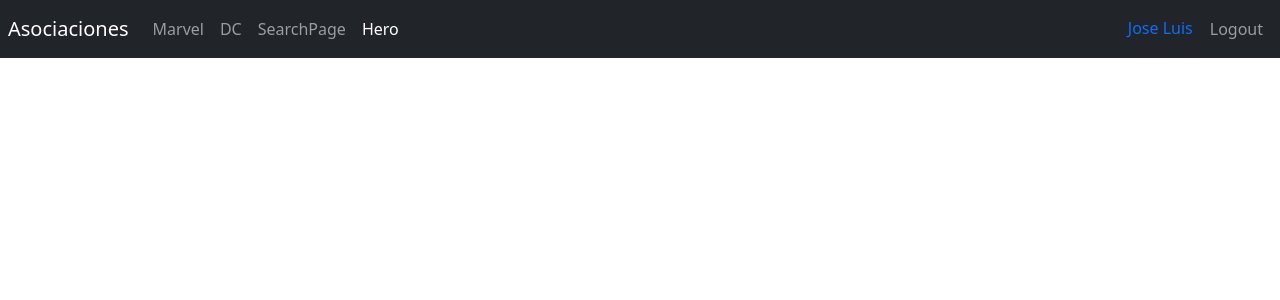
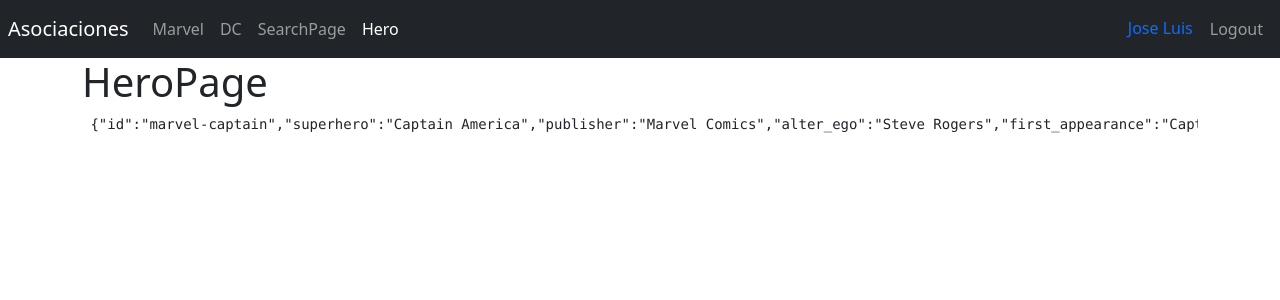
Before and after one commit to JoseLuisGit/heroapp, a React (Vite) app: page /hero/marvel-captain in a window 1280 px wide. Shown: the top 300 px of the page. Built offline with nearby package versions, Linux system fonts and the light colour scheme.

Commit message:
get by hero id

```diff
--- a/src/heroes/components/HeroList.jsx
+++ b/src/heroes/components/HeroList.jsx
@@ -1,5 +1,5 @@
 import { HeroCard } from ".";
-import { getByPublisher } from "../helpers/getByPublisher";
+import { getByPublisher } from "../helpers";
 
 
 export const HeroList = ({ publisher }) =>{
--- /dev/null
+++ b/src/heroes/helpers/getById.jsx
@@ -0,0 +1,9 @@
+import { heroes } from "../data/heroes"
+
+
+
+export const getById = (id) =>{
+
+    return heroes.find( hero => hero.id === id);
+
+}
--- /dev/null
+++ b/src/heroes/helpers/index.js
@@ -0,0 +1,4 @@
+
+
+export * from './getById';
+export * from './getByPublisher';
--- a/src/heroes/pages/HeroPage.jsx
+++ b/src/heroes/pages/HeroPage.jsx
@@ -1,8 +1,22 @@
+import { Navigate, useParams } from "react-router-dom";
+import { getById } from "../helpers";
 
 export const HeroPage = () =>{
+
+    const { id } = new useParams();
+
+
+    const hero = getById(id);
+
+    if(!hero){
+        return <Navigate to={ '/marvel' } ></Navigate>
+    }
+
     return (
             <>
              <h1>HeroPage</h1>
+
+             <pre> { JSON.stringify(hero, 3) } </pre>
             </>
         );
 }
--- a/src/heroes/routes/HeroesRouter.jsx
+++ b/src/heroes/routes/HeroesRouter.jsx
@@ -12,7 +12,7 @@ export const HeroesRouter = ()=>{
             <Route path="dc" element={<DcPage />}></Route>
 
             <Route path="search" element={<SearchPage/>}></Route>
-            <Route path="hero" element={<HeroPage/>}></Route>
+            <Route path="hero/:id" element={<HeroPage/>}></Route>
 
             <Route path="/" element={<Navigate to="marvel" />}></Route>
           </Routes>
```
